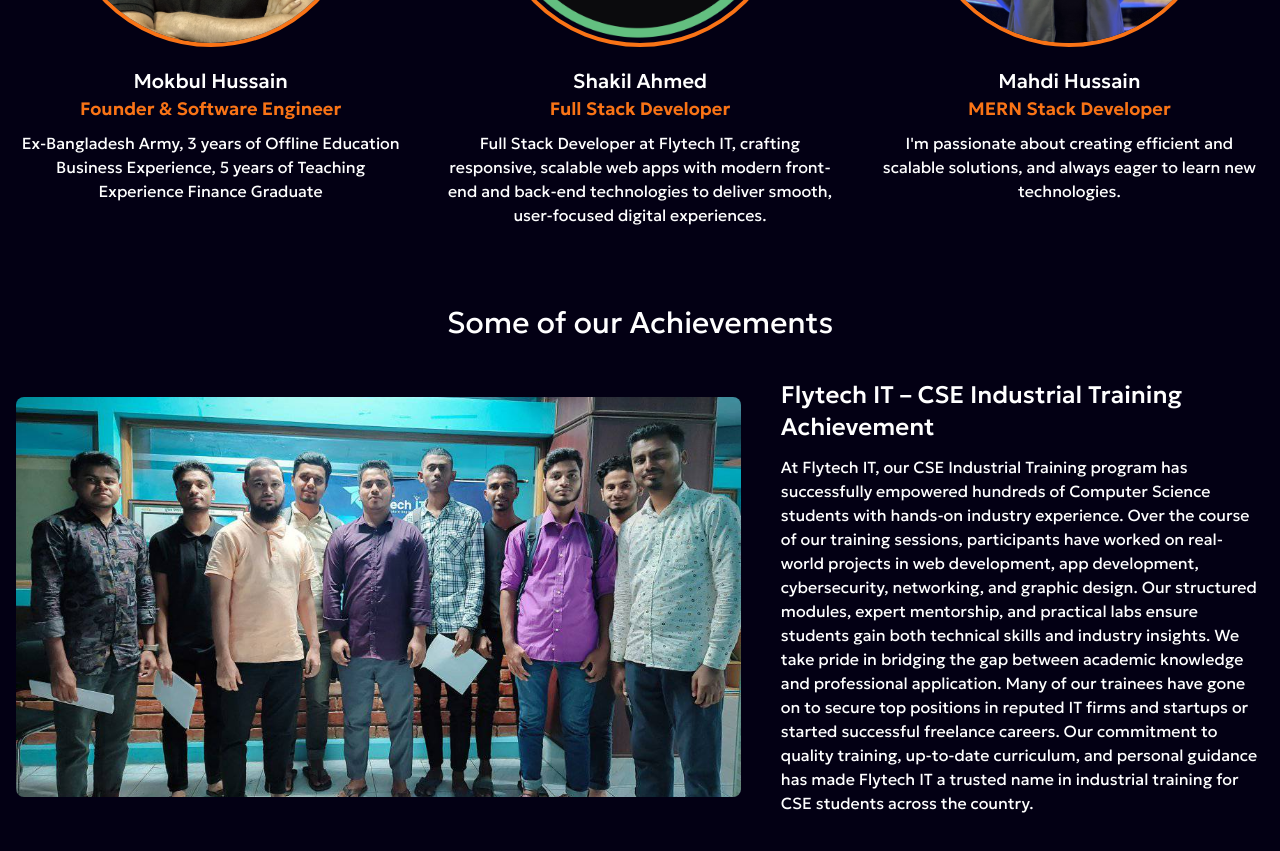
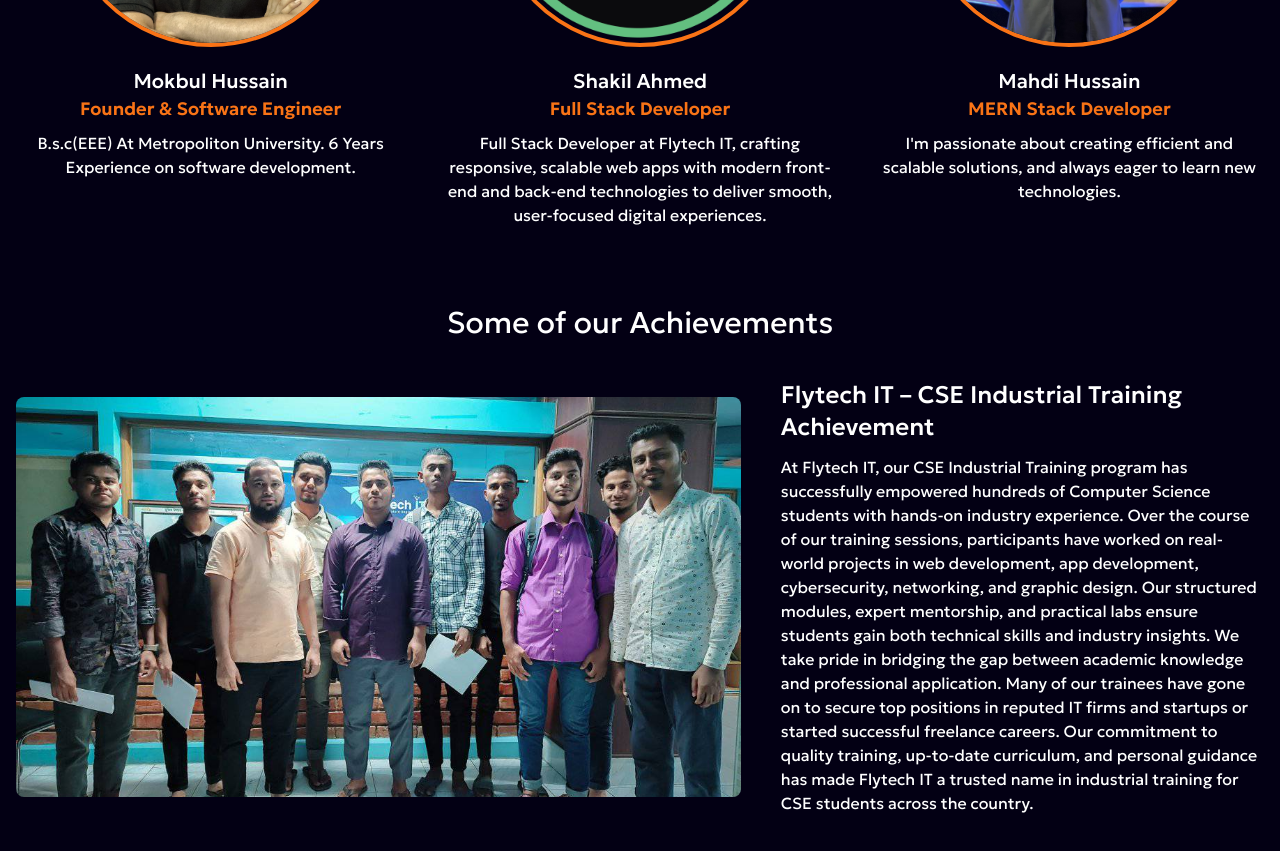
Before and after one commit to Shakiqurrahman/Flytech_IT, a Next.js app: page /about-us in a window 1280 px wide. Shown: the part 1960-2811 px from the top of the page. Built offline with nearby package versions, Linux system fonts and the light colour scheme.

Commit message:
Ceo bio updated

```diff
--- a/src/constants/teamsData.js
+++ b/src/constants/teamsData.js
@@ -8,7 +8,7 @@
     image: CEO,
     name: "Mokbul Hussain",
     title: "Founder & Software Engineer",
-    bio: "Ex-Bangladesh Army, 3 years of Offline Education Business Experience, 5 years of Teaching Experience Finance Graduate",
+    bio: "B.s.c(EEE) At Metropoliton University. 6 Years Experience on software development.",
   },
   {
     id: 2,
```
